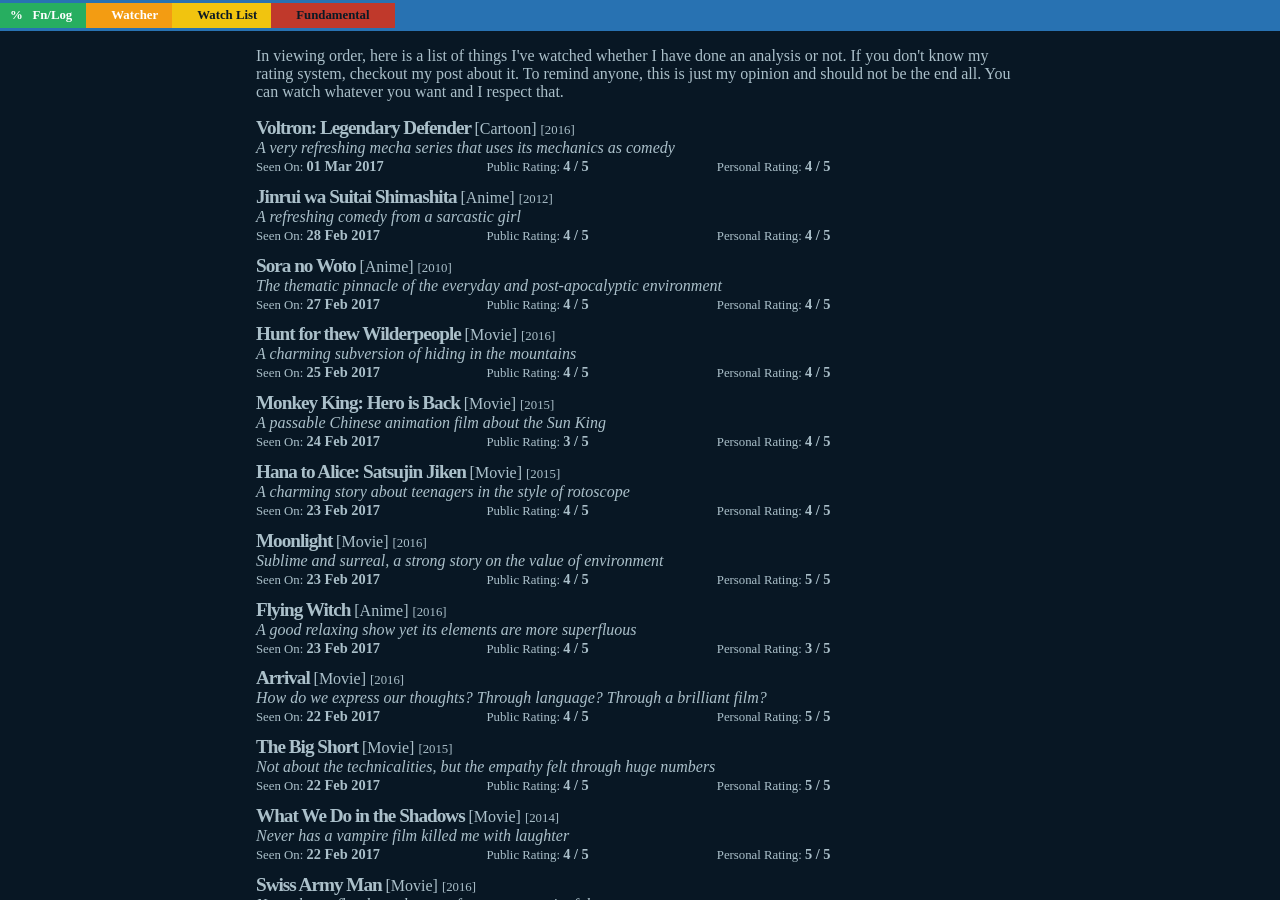
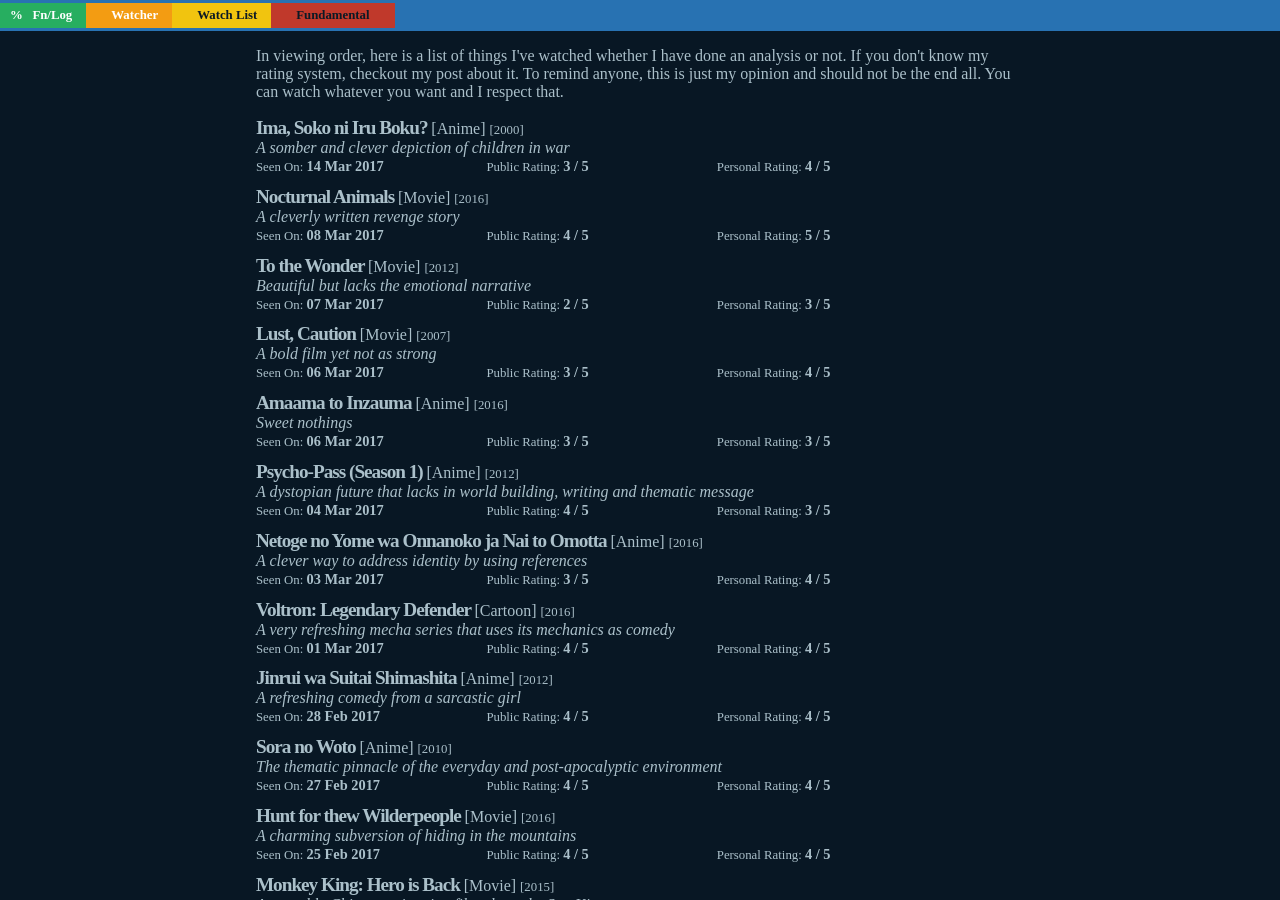
Before and after one commit to FrancisMurillo/FrancisMurillo.github.io, a Jekyll site: the page built from watcher/watch-list.html, in a window 1280 px wide and 900 px high. Built offline with Jekyll 4.4.1, drawn with Linux system fonts in a browser that asks for light colours.

```diff
--- a/_data/official-watch-list.yaml
+++ b/_data/official-watch-list.yaml
@@ -1,3 +1,59 @@
+- title: "Ima, Soko ni Iru Boku?"
+  type: "Anime"
+  year: "2000"
+  public-rating: "3 / 5"
+  personal-rating: "4 / 5"
+  date: "2017-03-14"
+  quick-word: "A somber and clever depiction of children in war"
+  link: ""
+- title: "Nocturnal Animals"
+  type: "Movie"
+  year: "2016"
+  public-rating: "4 / 5"
+  personal-rating: "5 / 5"
+  date: "2017-03-08"
+  quick-word: "A cleverly written revenge story"
+  link: ""
+- title: "To the Wonder"
+  type: "Movie"
+  year: "2012"
+  public-rating: "2 / 5"
+  personal-rating: "3 / 5"
+  date: "2017-03-07"
+  quick-word: "Beautiful but lacks the emotional narrative"
+  link: ""
+- title: "Lust, Caution"
+  type: "Movie"
+  year: "2007"
+  public-rating: "3 / 5"
+  personal-rating: "4 / 5"
+  date: "2017-03-06"
+  quick-word: "A bold film yet not as strong"
+  link: ""
+- title: "Amaama to Inzauma"
+  type: "Anime"
+  year: "2016"
+  public-rating: "3 / 5"
+  personal-rating: "3 / 5"
+  date: "2017-03-06"
+  quick-word: "Sweet nothings"
+  link: ""
+- title: "Psycho-Pass (Season 1)"
+  type: "Anime"
+  year: "2012"
+  public-rating: "4 / 5"
+  personal-rating: "3 / 5"
+  date: "2017-03-04"
+  quick-word: "A dystopian future that lacks in world building, writing and thematic message"
+  link: ""
+- title: "Netoge no Yome wa Onnanoko ja Nai to Omotta"
+  type: "Anime"
+  year: "2016"
+  public-rating: "3 / 5"
+  personal-rating: "4 / 5"
+  date: "2017-03-03"
+  quick-word: "A clever way to address identity by using references"
+  link: ""
 - title: "Voltron: Legendary Defender"
   type: "Cartoon"
   year: "2016"
```
Also changed, not shown: watcher/_posts/2017-03-13-Now and Then, Here and There - Analysis.html (+16 -19 lines).
